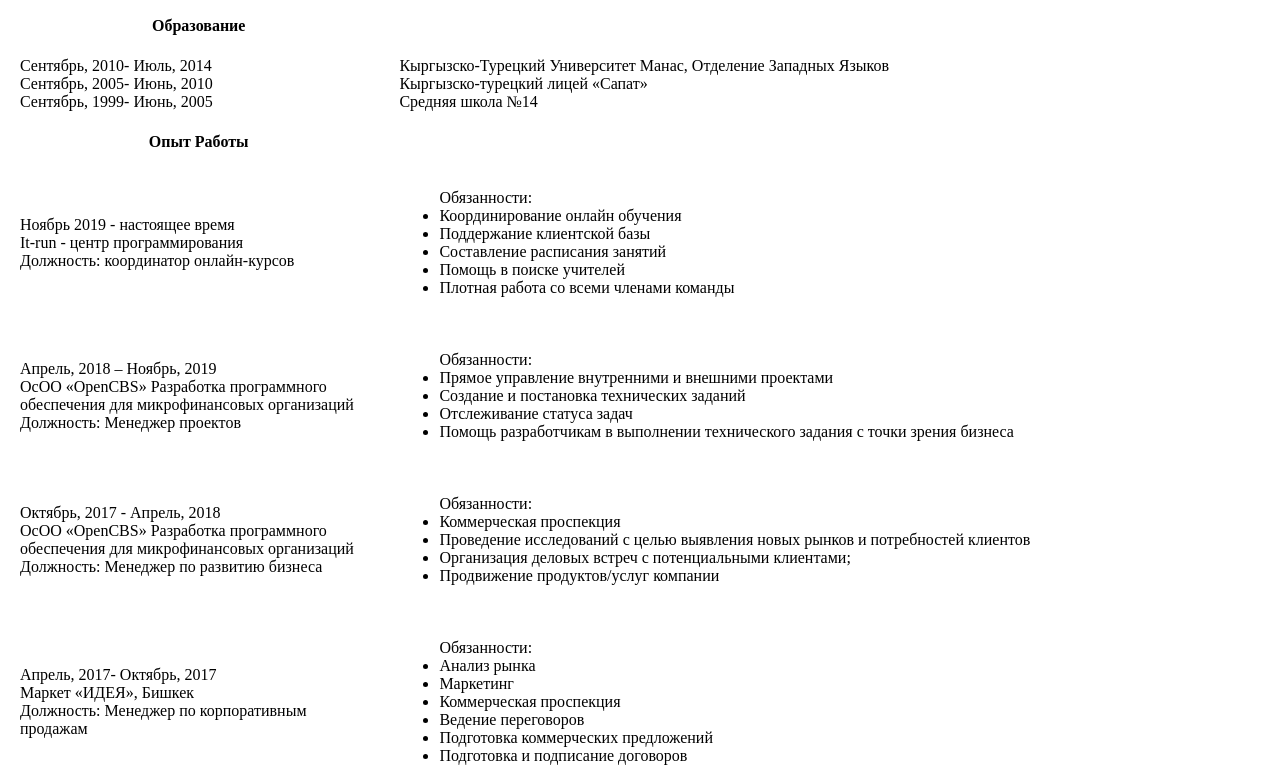
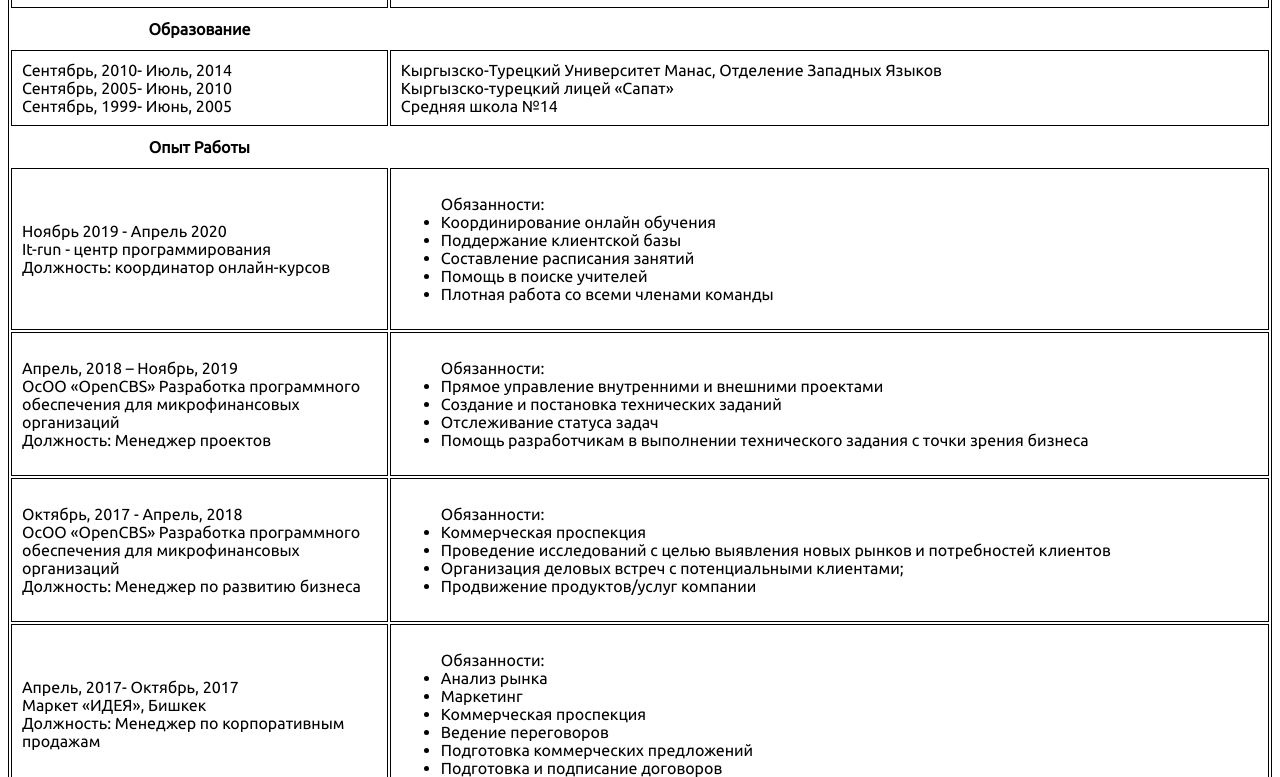
Before and after one commit to islambek23/resume, a plain HTML site: page index.html in a window 1280 px wide. Shown: the part 276-1053 px from the top of the page. Drawn offline with Linux system fonts and the light colour scheme.

Commit message:
resume-editing

```diff
--- a/index.html
+++ b/index.html
@@ -8,6 +8,7 @@
     <title>Islam Dzhumaliev's Resume</title>
 </head>
 <link rel="stylesheet" href="style.css">
+<link href="https://fonts.googleapis.com/css2?family=Ubuntu&display=swap" rel="stylesheet">
 
 <body>
 
@@ -56,7 +57,7 @@
 
     <tr>
         <td width="30%">
-            Ноябрь 2019 - настоящее время<br>
+            Ноябрь 2019 - Апрель 2020<br>
             It-run - центр программирования<br>
             Должность: координатор онлайн-курсов
 
--- a/style.css
+++ b/style.css
@@ -1,10 +1,14 @@
 table {
     color: black;
-
+    border: 1px solid ;
+}
+td{
+    border: 1px solid black;
 }
 
 body {
     background-color: #fff;
+    font-family: 'Ubuntu', sans-serif;
 }
 
 a {
```
